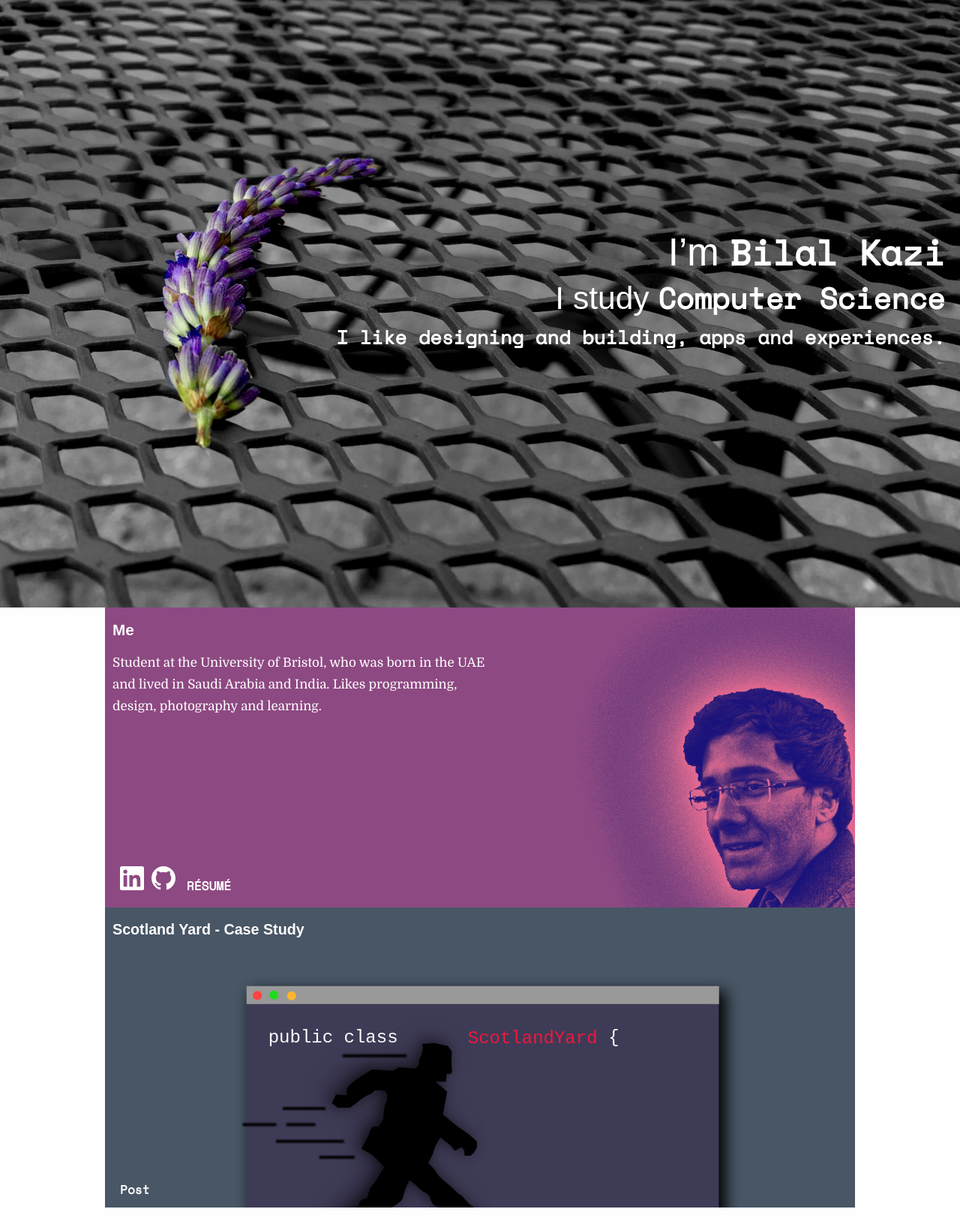
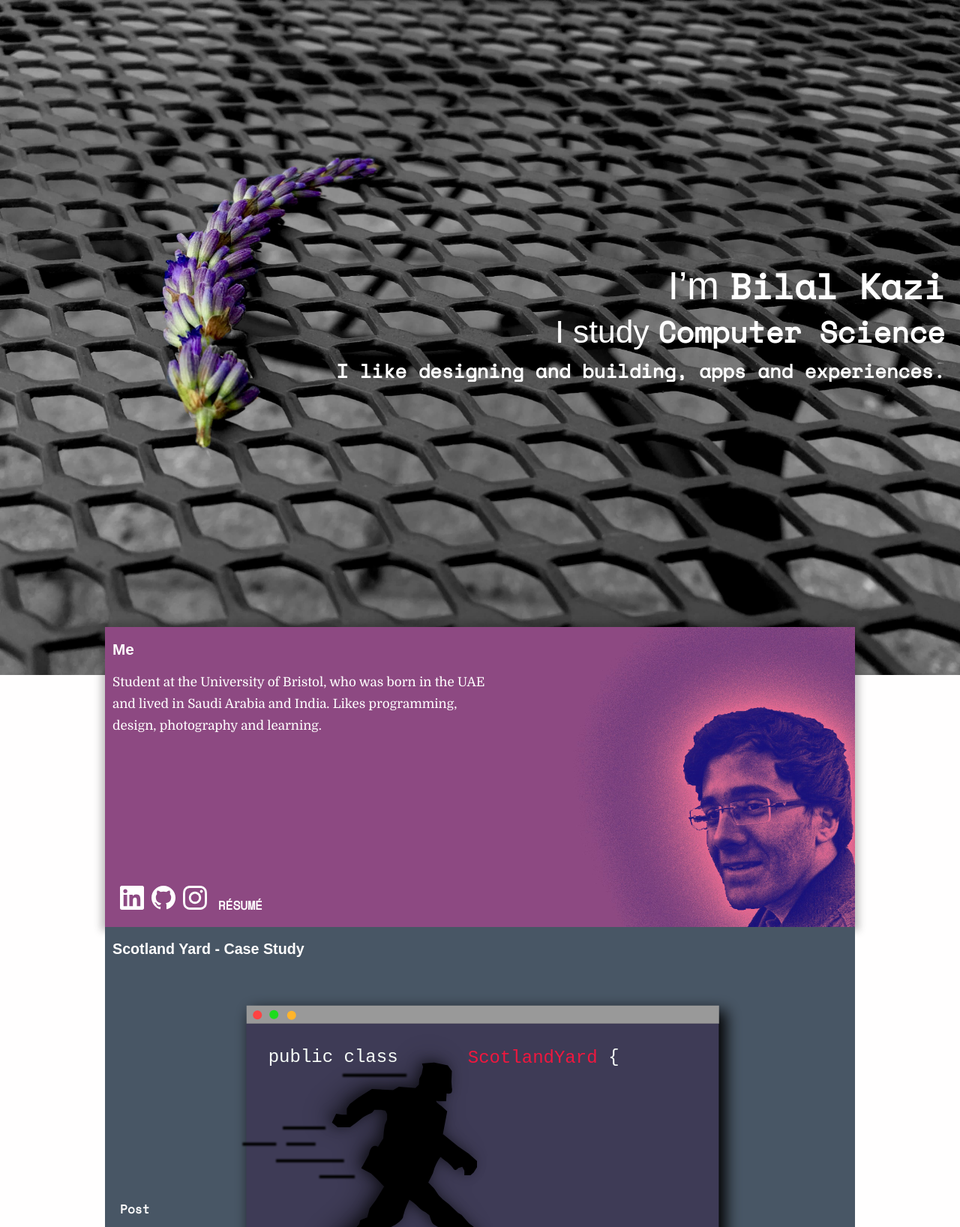
Before and after one commit to bkazi/bkazi.github.io, a Jekyll site: the page built from index.html, in a window 1280 px wide. Shown: the whole page at 75% size. Built offline with Jekyll 4.4.1, drawn with Linux system fonts in a browser that asks for light colours; some web fonts are replaced; before the commit the page ends 1610 px from its top, so only the background shows below that.

Commit message:
Slight style tweak

```diff
--- a/_sass/_build.scss
+++ b/_sass/_build.scss
@@ -19,12 +19,14 @@
   max-width: 1000px;
   height: 400px;
   margin: 0 auto;
+  margin-top: -5%;
   color: $white;
   background-image: url("/images/bilalK.jpg");
   background-repeat: no-repeat;
   background-size: cover;
   background-color: #8d4982;
   background-position: right;
+  box-shadow: 0px 0px 10px 5px rgba(0, 0, 0, 0.25);
 }
 
 @media (min-width: 400px) {
--- a/_sass/_home.scss
+++ b/_sass/_home.scss
@@ -1,6 +1,6 @@
 .intro {
   width: 100%;
-  height: 90vh;
+  height: 100vh;
   padding: 5px;
   text-align: right;
   display: flex;
--- a/index.html
+++ b/index.html
@@ -19,8 +19,8 @@ layout: default
     <!--{% include icon-codepen.html username="bkazi" class="icon--2x icon--white" %}
     {% include icon-medium.html username="bkazi" class="icon--2x icon--white" %}
     {% include icon-behance.html username="bilalahmed7ce6" class="icon--2x icon--white" %}
-    {% include icon-twitter.html username="bkazi15" class="icon--2x icon--white" %}
-    {% include icon-instagram.html username="bkazi15" class="icon--2x icon--white" %}-->
+    {% include icon-twitter.html username="bkazi15" class="icon--2x icon--white" %}-->
+    {% include icon-instagram.html username="bkazi15" class="icon--2x icon--white" %}
     <a class="about__resume-link" href="/resume/">R&eacute;sum&eacute;</a>
   </div>
 </div>
```
